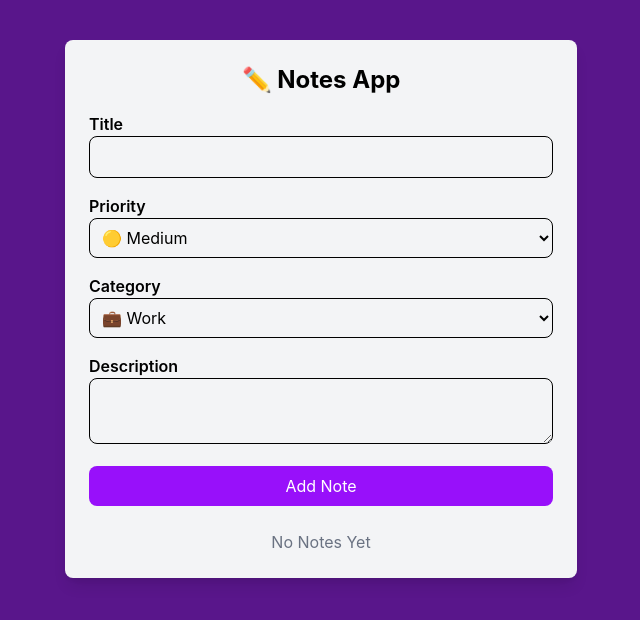
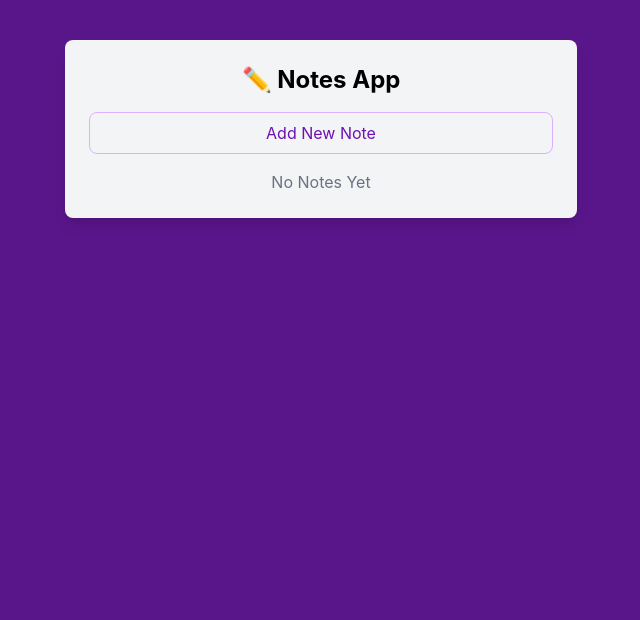
Before and after one commit to dsiri12/notes-app-frontend, a React (Vite) app: page / in a window 1280 px wide. Shown: the top 620 px of the page, without its empty margins (319-959 px from the left). Built offline with nearby package versions, Linux system fonts and the light colour scheme.

Commit message:
add reuseable input components

```diff
--- a/src/components/NoteForm.tsx
+++ b/src/components/NoteForm.tsx
@@ -1,5 +1,8 @@
 import { useState, type ChangeEvent } from "react";
 import type { NoteFormDataType, NoteType } from "../types/NoteFormDataType";
+import TextInput from "./inputs/TextInput";
+import SelectInput from "./inputs/SelectInput";
+import TextAreaInput from "./inputs/TextAreaInput";
 
 const initData = {
   title: "",
@@ -13,6 +16,8 @@
 }
 const NoteForm = ({addNote}: Props) => {
   const [formData, setFormData] = useState(initData);
+
+  const [isFormVisible, setIsFormVisible] = useState(false);
 
   const handleChange = (
     event: ChangeEvent<
@@ -38,76 +43,60 @@
   }
 
   return (
+    <>
+      {/* Toggle Button */}
+<button onClick={() => setIsFormVisible(!isFormVisible)} className="w-full bg-gray-100 border border-gray-300 text-purple-800 py-2 rounded-lg cursor-pointer hover:bg-purple-200 hover: border-purple-300 transition mb-4">
+  { isFormVisible ? 'Hide Form' : 'Add New Note' }
+</button>
+      {/* Form */}
+      { isFormVisible && (
         <form onSubmit={handleSubmit} className="mb-6">
-      <div className="mb-4">
-        <label htmlFor="title" className="block font-semibold">
-          Title
-        </label>
-
-        <input
-          name="title"
-          id="title"
-          type="text"
-          className="w-full p-2 border rounded-lg"
+      <TextInput
+        label='Title'
+        name='title'
         value={formData.title}
         onChange={handleChange}
+        required
       />
-      </div>
 
-      <div className="mb-4">
-        <label htmlFor="priority" className="block font-semibold">
-          Priority
-        </label>
-
-        <select
-          name="priority"
-          id="priority"
-          className="w-full p-2 border rounded-lg"
+      <SelectInput
+        label='Priority'
+        name='priority'
         value={formData.priority}
         onChange={handleChange}
-        >
-          <option value="High">🔴 High</option>
-          <option value="Medium">🟡 Medium</option>
-          <option value="Low">🟢 Low</option>
-        </select>
-      </div>
+        options={[
+          {value: 'High', label: '🔴 High'},
+          {value: 'Medium', label: '🟡 Medium'},
+          {value: 'Low', label: '🟢 Low'}
+        ]}
+      />
 
-      <div className="mb-4">
-        <label htmlFor="category" className="block font-semibold">
-          Category
-        </label>
-
-        <select
-          name="category"
-          id="category"
-          className="w-full p-2 border rounded-lg"
+      <SelectInput
+        label='Category'
+        name='category'
         value={formData.category}
         onChange={handleChange}
-        >
-          <option value="Work">💼 Work</option>
-          <option value="Personal">🏠 Personal</option>
-          <option value="Ideas">💡 Ideas</option>
-        </select>
-      </div>
+        options={[
+          {value: 'Work', label: '💼 Work'},
+          {value: 'Personal', label: '🏠 Personal'},
+          {value: 'Ideas', label: '💡 Ideas'}
+        ]}
+      />
 
-      <div className="mb-4">
-        <label htmlFor="description" className="block font-semibold">
-          Description
-        </label>
-
-        <textarea
-          name="description"
-          id="description"
-          className="w-full p-2 border rounded-lg"
+      <TextAreaInput
+        label='Description'
+        name='description'
         value={formData.description}
-          onChange={handleChange} //{e => handleChange(e)}
-        ></textarea>
-      </div>
+        onChange={handleChange}
+        required
+      />
 
       <button className="w-full bg-purple-500 text-white py-2 rounded-lg cursor-pointer hover: bg-purple-600">
         Add Note
       </button>
-    </form>
+    </form>) }
+
+    </>
   );
 };
 
--- /dev/null
+++ b/src/components/inputs/SelectInput.tsx
@@ -0,0 +1,38 @@
+import type { ChangeEvent } from "react";
+
+type Props = {
+  label: string;
+  name: string;
+  value: string;
+  onChange: (
+    event: ChangeEvent<
+      HTMLInputElement | HTMLTextAreaElement | HTMLSelectElement,
+      Element
+    >,
+  ) => void;
+  options: { value: string; label: string; }[];
+};
+
+const SelectInput = ({label, name, value, onChange, options}: Props) => {
+  return ( <div className="mb-4">
+        <label htmlFor={name} className="block font-semibold">
+          {label}
+        </label>
+
+        <select
+          name={name}
+          id={name}
+          className="w-full p-2 border rounded-lg"
+          value={value}
+          onChange={onChange}
+        >
+          {options.map((option) => (
+            <option key={option.value} value={option.value}>
+              {option.label}
+            </option>
+          ))}
+        </select>
+      </div> );
+}
+
+export default SelectInput;
--- /dev/null
+++ b/src/components/inputs/TextAreaInput.tsx
@@ -0,0 +1,41 @@
+import type { ChangeEvent } from "react";
+
+type Props = {
+  label: string;
+  name: string;
+  value: string;
+  onChange: (
+    event: ChangeEvent<
+      HTMLInputElement | HTMLTextAreaElement | HTMLSelectElement,
+      Element
+    >,
+  ) => void;
+  required?: boolean;
+};
+
+const TextAreaInput = ({
+  label,
+  name,
+  value,
+  onChange,
+  required = false,
+}: Props) => {
+  return (
+    <div className="mb-4">
+      <label htmlFor={name} className="block font-semibold">
+        {label}
+      </label>
+
+      <textarea
+        name={name}
+        id={name}
+        className="w-full p-2 border rounded-lg"
+        value={value}
+        onChange={onChange}
+        required={required}
+      ></textarea>
+    </div>
+  );
+};
+
+export default TextAreaInput;
--- /dev/null
+++ b/src/components/inputs/TextInput.tsx
@@ -0,0 +1,42 @@
+import type { ChangeEvent } from "react";
+
+type Props = {
+  label: string;
+  name: string;
+  value: string;
+  onChange: (
+    event: ChangeEvent<
+      HTMLInputElement | HTMLTextAreaElement | HTMLSelectElement,
+      Element
+    >,
+  ) => void;
+  required?: boolean;
+};
+
+const TextInput = ({
+  label,
+  name,
+  value,
+  onChange,
+  required = false,
+}: Props) => {
+  return (
+    <div className="mb-4">
+      <label htmlFor="{ name }" className="block font-semibold">
+        {label}
+      </label>
+
+      <input
+        name={name}
+        id={name}
+        type="text"
+        className="w-full p-2 border rounded-lg"
+        value={value}
+        onChange={onChange}
+        required={required}
+      />
+    </div>
+  );
+};
+
+export default TextInput;
```
Lines whose indentation alone changed are shown as unchanged.
